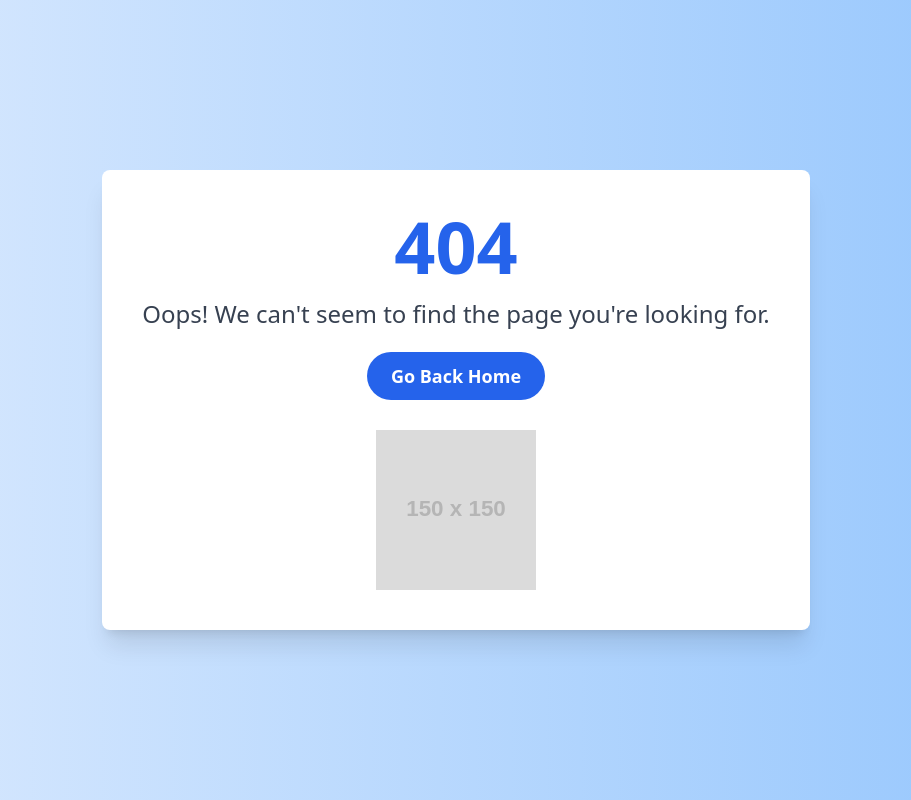
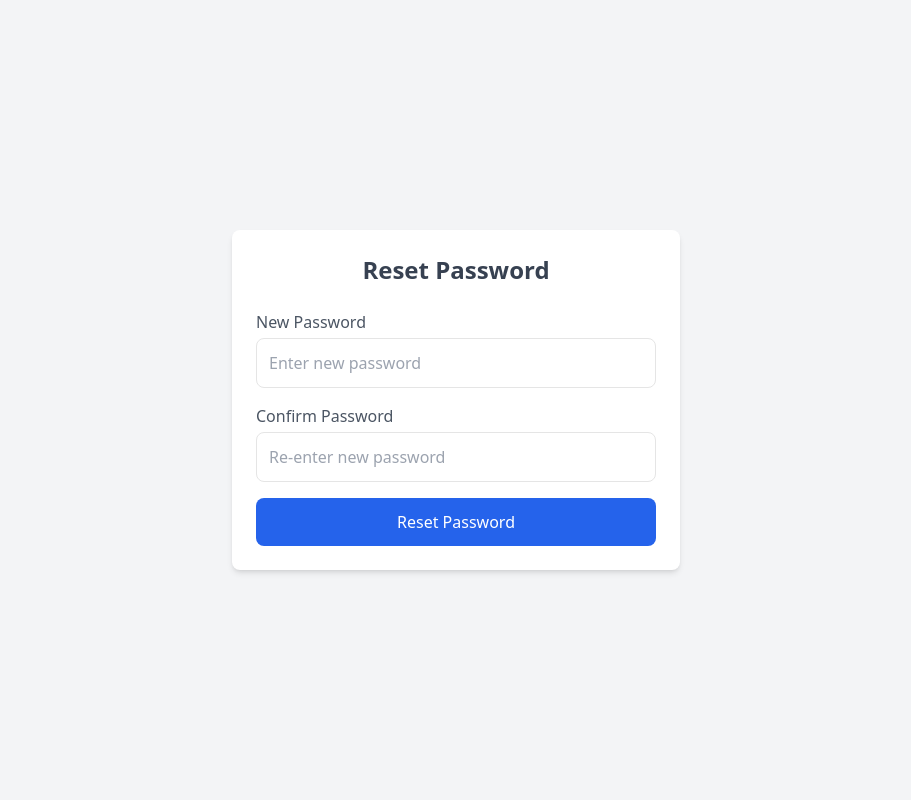
Before and after one commit to senseikh/FoodiehubFrontend, a React (Vite) app: page /password-reset/1 in a window 1280 px wide. Before the commit this address had no page. Shown: the whole page, without its empty margins (184-1095 px from the left). Built offline with nearby package versions, Linux system fonts and the light colour scheme.

Commit message:
passwordrest

```diff
--- a/package.json
+++ b/package.json
@@ -14,7 +14,8 @@
     "@emotion/styled": "^11.14.0",
     "@mui/material": "^6.4.1",
     "@react-google-maps/api": "^2.20.5",
-    "axios": "^1.7.7",
+    "@react-oauth/google": "^0.12.1",
+    "axios": "^1.8.1",
     "class-variance-authority": "^0.7.1",
     "clsx": "^2.1.1",
     "firebase": "^11.1.0",
@@ -23,8 +24,9 @@
     "lucide-react": "^0.473.0",
     "react": "^18.3.1",
     "react-dom": "^18.3.1",
+    "react-hook-form": "^7.54.2",
     "react-icons": "^5.3.0",
-    "react-router-dom": "^6.27.0",
+    "react-router-dom": "^6.30.0",
     "swagger-jsdoc": "^6.2.8",
     "swagger-ui-express": "^5.0.1",
     "tailwind-merge": "^2.6.0",
--- a/src/App.jsx
+++ b/src/App.jsx
@@ -4,6 +4,7 @@ import {
   Route,
   Navigate,
   Outlet,
+  useLocation,
 } from "react-router-dom";
 import Login from "./pages/Login";
 import Register from "./pages/Register";
@@ -20,7 +21,6 @@ import EditRecipe from "./pages/EditRecipe";
 import Blogs from "./pages/BlogManagement/Blogs";
 import BlogList from "./pages/BlogManagement/BlogList";
 import AddBlog from "./pages/BlogManagement/AddBlog";
-// import BlogDetail from "./pages/BlogDetail";
 import SharedRecipeDetail from "./pages/SharedRecipeDetail";
 import AdminDashboard from "./pages/Admin/AdminDashboard";
 import AdminUsers from "./pages/Admin/AdminUser";
@@ -31,6 +31,11 @@ import RecipeList from "./pages/Admin/RecipeList";
 import About from "./components/About";
 import CommunityPage from "./pages/Community/CommunityPage";
 import PublicRecipes from "./pages/Recipe/AllPublicRecipes";
+import PasswordResetRequest from "./Auth.jsx/PasswordResetRequest";
+import CuatomizedNavbar from "./components/CuatomizedNavbar";
+import PasswordReset from "./Auth.jsx/PasswordReset";
+import Navbar from "./components/Navbar";
+
 
 function Logout() {
   localStorage.clear();
@@ -38,27 +43,36 @@ function Logout() {
 }
 
 function App() {
+  const location = useLocation();
+
+  // Hide Navbar for authentication & password reset routes
+  const noNavbar =
+    ["/login", "/register", "/admin/login", "/request/password-reset"].includes(
+      location.pathname
+    ) || location.pathname.includes("password");
+
   return (
-    <BrowserRouter>
+    <>
+      {!noNavbar && <Navbar />}
       <Routes>
         {/* Admin Routes */}
         <Route
           path="/admin"
           element={
             <ProtectedRoute adminRequired>
-              {/* <AdminDashboard /> */}
               <Outlet />
             </ProtectedRoute>
           }
         >
-          <Route index element={<AdminDashboard />} /> // This will show at
-          /admin
+          {!noNavbar}
+          <Route index element={<AdminDashboard />} />
           <Route path="dashboard" element={<AdminDashboard />} />
           <Route path="users" element={<AdminUsers />} />
           <Route path="categories" element={<CategoryList />} />
           <Route path="categories/new" element={<CategoryForm />} />
           <Route path="categories/:id" element={<CategoryForm />} />
           <Route path="recipes" element={<RecipeList />} />
+
         </Route>
         <Route path="/admin/login" element={<AdminLogin />} />
 
@@ -68,11 +82,11 @@ function App() {
         <Route path="/register" element={<Register />} />
         <Route path="/blogs" element={<BlogList />} />
         <Route path="/about" element={<About />} />
-        <Route path="/comminity" element={<CommunityPage />} />
-        <Route path="/recipes" element={<b />} />
-        {/* <Route path="/blogs/:id" element={<BlogDetail />} /> */}
+        <Route path="/community" element={<CommunityPage />} />
+        <Route path="/recipes" element={<PublicRecipes />} />
         <Route path="/recipes/shared/:id" element={<SharedRecipeDetail />} />
-
+        <Route path="/request/password-reset" element={<PasswordResetRequest />} />
+        <Route path="/password-reset/:token" element={<PasswordReset />} />
         {/* Protected Dashboard Routes */}
         <Route
           path="/dashboard"
@@ -99,8 +113,15 @@ function App() {
         {/* Catch-All Route */}
         <Route path="*" element={<NotFound />} />
       </Routes>
+    </>
+  );
+}
+
+// Wrap in BrowserRouter at a higher level (index.js or main.jsx)
+export default function WrappedApp() {
+  return (
+    <BrowserRouter>
+      <App />
     </BrowserRouter>
   );
 }
-
-export default App;
--- /dev/null
+++ b/src/Auth.jsx/PasswordReset.jsx
@@ -0,0 +1,73 @@
+import React, { useState } from "react";
+import { useForm } from "react-hook-form";
+import { useNavigate, useParams } from "react-router-dom";
+import Api from "../api";
+
+const PasswordReset = () => {
+  const navigate = useNavigate();
+  const { handleSubmit, control } = useForm();
+  const { token } = useParams();
+  const [showMessage, setShowMessage] = useState(false);
+
+  const submission = (data) => {
+    Api.post(`api/password_reset/confirm/`, {
+      password: data.password,
+      token: token,
+    }).then(() => {
+      setShowMessage(true);
+      setTimeout(() => {
+        navigate("/");
+      }, 6000);
+    });
+  };
+
+  return (
+    <div className="min-h-screen flex items-center justify-center bg-gray-100">
+      <div className="w-full max-w-md bg-white p-6 rounded-lg shadow-md">
+        {showMessage && (
+          <div className="mb-4 p-3 text-green-700 bg-green-100 border border-green-400 rounded">
+            Your password reset was successful. Redirecting to login page...
+          </div>
+        )}
+
+        <h2 className="text-2xl font-semibold text-gray-700 text-center mb-6">Reset Password</h2>
+
+        <form onSubmit={handleSubmit(submission)} className="space-y-4">
+          {/* Password Input */}
+          <div>
+            <label className="block text-gray-600 mb-1">New Password</label>
+            <input
+              type="password"
+              name="password"
+              {...control.register("password", { required: "Password is required" })}
+              className="w-full p-3 border rounded-lg focus:ring-2 focus:ring-blue-400 focus:outline-none"
+              placeholder="Enter new password"
+            />
+          </div>
+
+          {/* Confirm Password Input */}
+          <div>
+            <label className="block text-gray-600 mb-1">Confirm Password</label>
+            <input
+              type="password"
+              name="password2"
+              {...control.register("password2", { required: "Confirm your password" })}
+              className="w-full p-3 border rounded-lg focus:ring-2 focus:ring-blue-400 focus:outline-none"
+              placeholder="Re-enter new password"
+            />
+          </div>
+
+          {/* Submit Button */}
+          <button
+            type="submit"
+            className="w-full bg-blue-600 hover:bg-blue-700 text-white py-3 rounded-lg transition duration-300"
+          >
+            Reset Password
+          </button>
+        </form>
+      </div>
+    </div>
+  );
+};
+
+export default PasswordReset;
--- /dev/null
+++ b/src/Auth.jsx/PasswordResetRequest.jsx
@@ -0,0 +1,75 @@
+import React, { useState } from "react";
+import { useNavigate } from "react-router-dom";
+import { useForm, Controller } from "react-hook-form";
+
+import Api from "../api";
+const PasswordResetRequest = () => {
+  const navigate = useNavigate();
+  const { handleSubmit, control } = useForm();
+  const [showMessage, setShowMessage] = useState(false);
+  const [errorMessage, setErrorMessage] = useState("");
+
+  const submission = (data) => {
+    Api.post("api/password_reset/", { email: data.email })
+      .then((response) => {
+        setShowMessage(true);
+        setErrorMessage("");
+      })
+      .catch((error) => {
+        setErrorMessage("Failed to send reset link. Please try again.");
+        console.error("Password reset error:", error);
+      });
+  };
+
+  return (
+    <div className="flex flex-col items-center justify-center min-h-screen p-4 bg-gray-100">
+      <div className="bg-white p-6 rounded-lg shadow-md w-full max-w-md">
+        <h2 className="text-2xl font-bold mb-4 text-center">
+          Password Reset Request
+        </h2>
+
+        {showMessage ? (
+          <p className="text-green-600 text-center">
+            A password reset link has been sent to your email.
+          </p>
+        ) : (
+          <form onSubmit={handleSubmit(submission)} className="space-y-4">
+            <div>
+              <label className="block text-sm font-medium text-gray-700">
+                Email Address
+              </label>
+              <Controller
+                name="email"
+                control={control}
+                defaultValue=""
+                rules={{ required: "Email is required" }}
+                render={({ field }) => (
+                  <input
+                    {...field}
+                    type="email"
+                    className="mt-1 block w-full border border-gray-300 p-2 rounded-md"
+                    placeholder="Enter your email"
+                    required
+                  />
+                )}
+              />
+            </div>
+
+            {errorMessage && (
+              <p className="text-red-500 text-sm">{errorMessage}</p>
+            )}
+
+            <button
+              type="submit"
+              className="w-full bg-blue-500 text-white py-2 rounded-md hover:bg-blue-600 transition duration-200"
+            >
+              Request Password Reset
+            </button>
+          </form>
+        )}
+      </div>
+    </div>
+  );
+};
+
+export default PasswordResetRequest;
--- a/src/api.js
+++ b/src/api.js
@@ -1,7 +1,7 @@
 import axios from "axios";
 import { ACCESS_TOKEN } from "./constants";
 
-const VITE_API_URL = "https://foodiehub-727v.onrender.com";
+const VITE_API_URL = "http://127.0.0.1:8000";
 const Api = axios.create({
   // baseURL: import.meta.env.VITE_API_URL,
   baseURL: VITE_API_URL,
@@ -20,4 +20,45 @@ Api.interceptors.request.use(
   }
 );
 
+export const sendVerificationEmail = async () => {
+  try {
+    const response = await axios.post(
+      `${VITE_API_URL}api/send-verification-email/`,
+      {},
+      { withCredentials: true }
+    );
+    return response.data;
+  } catch (error) {
+    return error.response.data;
+  }
+};
+
+export const verifyEmail = async (uid, token) => {
+  try {
+    const response = await axios.get(
+      `${VITE_API_URL}api/verify-email/${uid}/${token}/`
+    );
+    return response.data;
+  } catch (error) {
+    return error.response.data;
+  }
+};
+
+export const changePassword = async (oldPassword, newPassword) => {
+  try {
+    const response = await axios.post(
+      `${VITE_API_URL}api/change-password/`,
+      {
+        old_password: oldPassword,
+        new_password1: newPassword,
+        new_password2: newPassword,
+      },
+      { withCredentials: true }
+    );
+    return response.data;
+  } catch (error) {
+    return error.response.data;
+  }
+};
+
 export default Api;
--- a/src/components/Form.jsx
+++ b/src/components/Form.jsx
@@ -249,6 +249,18 @@ function Form({ route, method }) {
                 </a>
               </p>
             )}
+
+            {/* Forgot Password Link */}
+            {!isRegister && (
+              <p className="mt-2">
+                <a
+                  href="/request/password-reset"
+                  className="text-blue-600 hover:underline"
+                >
+                  Forgot Password?
+                </a>
+              </p>
+            )}
           </div>
         </form>
       </div>
--- a/src/components/Navbar.jsx
+++ b/src/components/Navbar.jsx
@@ -1,15 +1,15 @@
 import React from "react";
-import { Home, LogIn, UserPlus } from "lucide-react";
+import { Home, LogIn, UserPlus, LogOut } from "lucide-react";
 
 const Navbar = () => {
+  const isAuthenticated = !!localStorage.getItem("token"); // Check if user is logged in
+
   return (
     <nav className="bg-white shadow-md sticky top-0 z-50">
       <div className="container mx-auto flex justify-between items-center p-4">
         {/* Logo */}
         <h1 className="text-2xl font-bold text-blue-600 flex items-center space-x-2">
-          <span role="img" aria-label="food">
-            🍴
-          </span>
+          <span role="img" aria-label="food">🍴</span>
           <span>Foodie Hub</span>
         </h1>
 
@@ -24,6 +24,8 @@ const Navbar = () => {
             Home
           </a>
 
+          {!isAuthenticated ? (
+            <>
               {/* Login */}
               <a
                 href="/login"
@@ -41,6 +43,28 @@ const Navbar = () => {
                 <UserPlus className="w-5 h-5 mr-1" />
                 Register
               </a>
+            </>
+          ) : (
+            <>
+              {/* Dashboard */}
+              <a
+                href="/dashboard"
+                className="flex items-center text-gray-700 hover:text-blue-600 font-medium"
+              >
+                Dashboard
+              </a>
+
+              {/* Logout */}
+              <a
+                href="/logout"
+                className="flex items-center bg-red-600 text-white py-2 px-4 rounded-md hover:bg-red-700"
+                onClick={() => localStorage.clear()} // Clears token on logout
+              >
+                <LogOut className="w-5 h-5 mr-1" />
+                Logout
+              </a>
+            </>
+          )}
         </div>
       </div>
     </nav>
--- a/src/pages/BlogManagement/AddBlog.jsx
+++ b/src/pages/BlogManagement/AddBlog.jsx
@@ -75,7 +75,7 @@ const AddBlog = (e) => {
     const formData = new FormData();
     formData.append("title", title);
     formData.append("content", content);
-    // formData.append("is_public", isPublic);
+    formData.append("is_public", isPublic);
     if (imageFile) {
       formData.append("image", imageFile);
     }
--- a/src/pages/BlogManagement/BlogList.jsx
+++ b/src/pages/BlogManagement/BlogList.jsx
@@ -2,7 +2,8 @@ import React, { useState, useEffect } from "react";
 import { Link } from "react-router-dom";
 import { BookOpen, Search, Tag } from "lucide-react";
 import Api from "../../api";
-
+import Navbar from "../../components/Navbar";
+import CuatomizedNavbar from "../../components/CuatomizedNavbar";
 const BlogList = () => {
   const [blogs, setBlogs] = useState([]);
   const [loading, setLoading] = useState(true);
@@ -43,8 +44,10 @@ const BlogList = () => {
   }
 
   return (
+
     <div className="p-6 bg-gradient-to-br from-purple-50 via-white to-gray-50 min-h-screen">
       <div className="max-w-6xl mx-auto">
+
         <div className="flex justify-between items-center mb-6">
           <h1 className="text-3xl font-bold text-purple-800 flex items-center">
             <BookOpen className="w-8 h-8 mr-2" />
@@ -98,6 +101,7 @@ const BlogList = () => {
         </div>
       </div>
     </div>
+
   );
 };
 
--- a/src/pages/LandingPage.jsx
+++ b/src/pages/LandingPage.jsx
@@ -84,10 +84,10 @@ const LandingPage = () => {
                 >
                   <img
                     src={
-                      blog.image ||
-                      `https://via.placeholder.com/400x200?text=Blog`
+                      blog.image
                     }
                     alt={blog.title}
+                    // className="w-full h-40 object-cover"
                     className="w-full h-40 object-cover rounded-lg border border-gray-300 shadow-md transition-transform duration-300 ease-in-out hover:scale-105"
                   />
                   <div className="p-6">
```
Also changed, not shown: src/constants.js (line endings or trailing spaces), 1 other file (tests, documents, lock files or other folders). Lines whose indentation alone changed are shown as unchanged.
